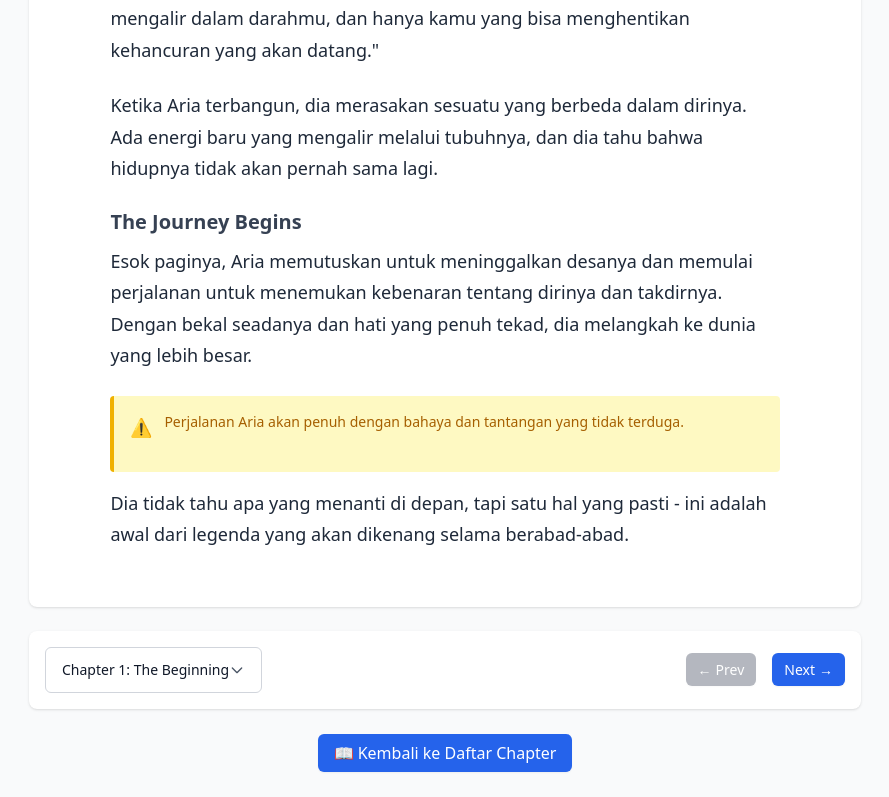
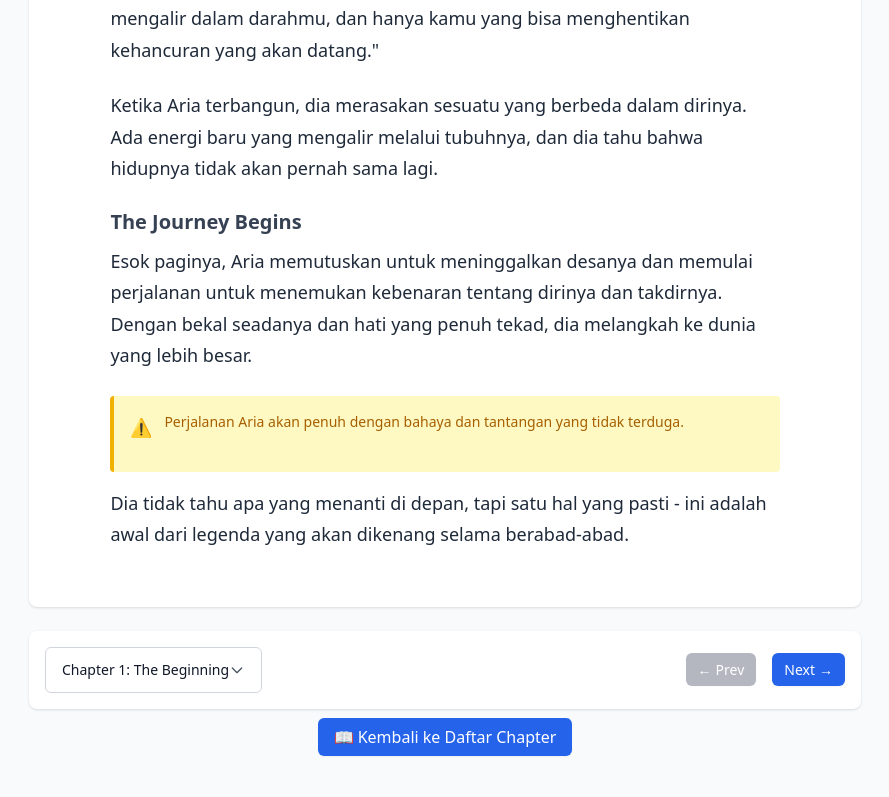
Before and after one commit to muhammad-zainal-muttaqin/novel-vercel, a Next.js app: page /novel/the-legend-of-aria/chapter-1 in a window 1280 px wide. Shown: the part 1567-2364 px from the top of the page, without its empty margins (195-1084 px from the left). Built offline with nearby package versions, Linux system fonts and the light colour scheme.

Commit message:
add margin bottom 4

```diff
--- a/src/app/novel/[slug]/[chapter]/page.tsx
+++ b/src/app/novel/[slug]/[chapter]/page.tsx
@@ -243,7 +243,7 @@ export default async function ChapterPage({ params }: PageProps) {
         </div>
 
         {/* Back to Novel */}
-        <div className="text-center mt-8">
+        <div className="text-center mt-4 mb-4">
           <Button
             href={`/novel/${slug}`}
             variant="primary"
```
